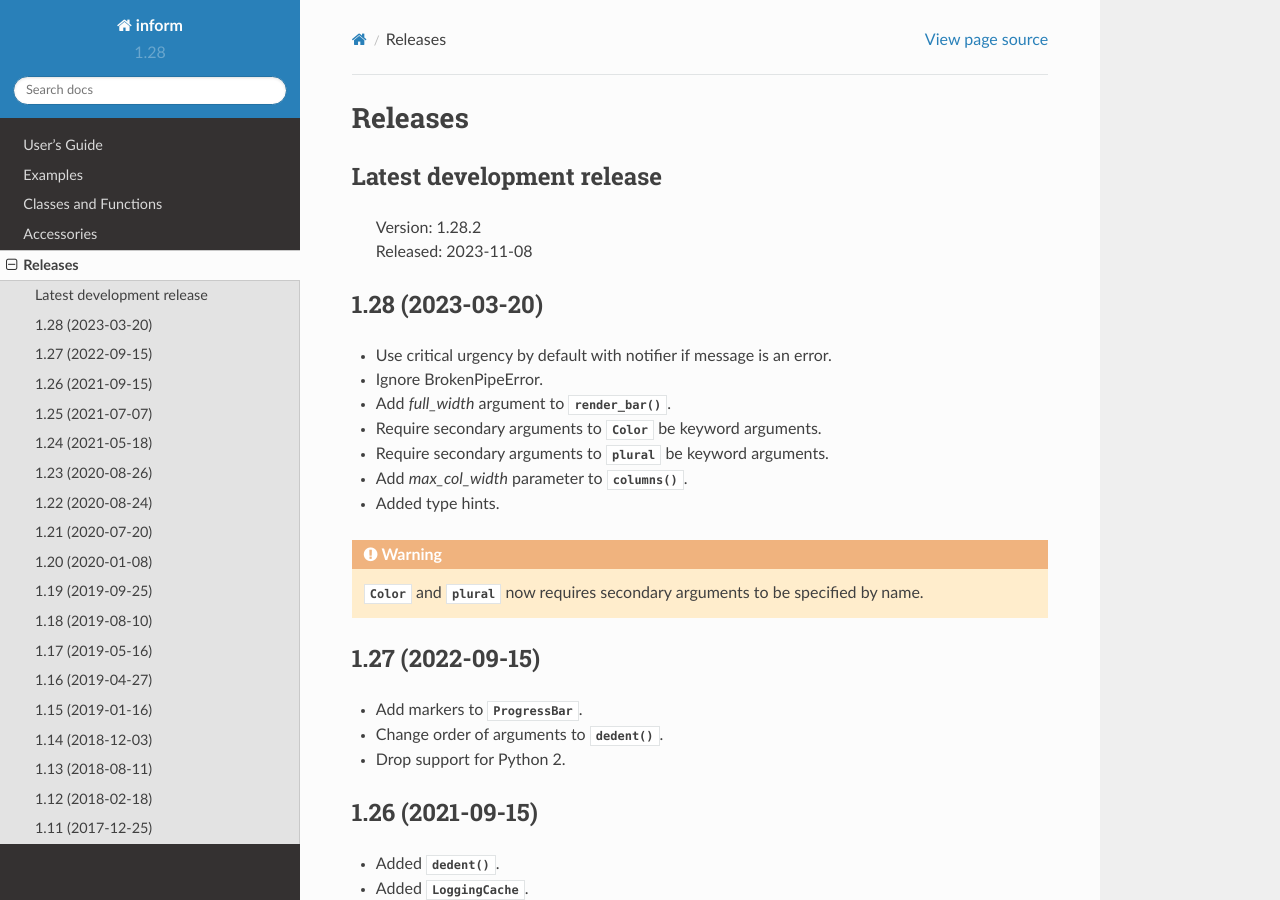
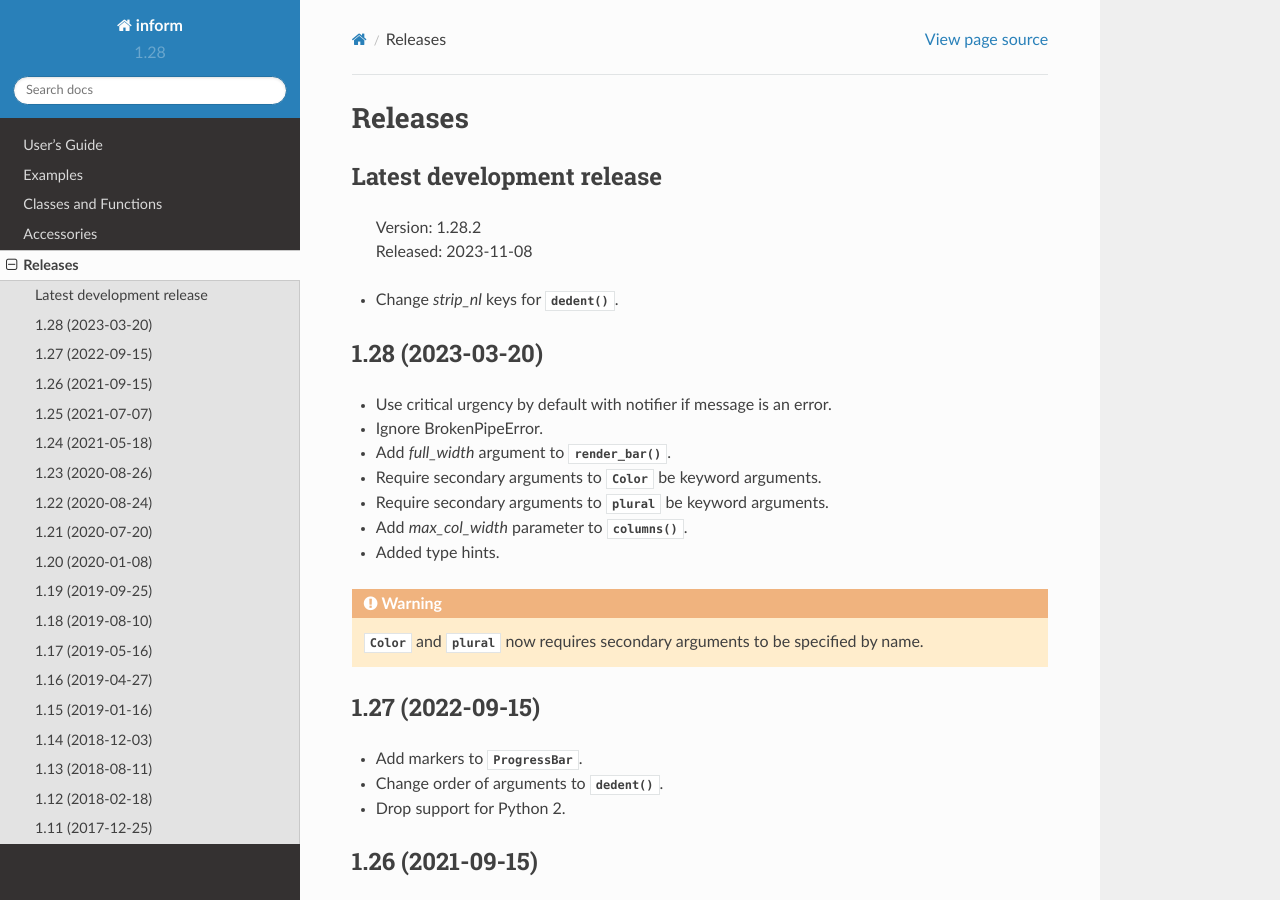
Before and after one commit to KenKundert/inform, a Sphinx documentation site: the page built from doc/releases.rst, in a window 1280 px wide and 900 px high. Built offline with Sphinx 7.4.7 and the Read the Docs theme 2.0.0, drawn with Linux system fonts in a browser that asks for light colours.

Commit message:
update release notes

```diff
--- a/doc/releases.rst
+++ b/doc/releases.rst
@@ -8,6 +8,8 @@ Latest development release
 
     | Version: 1.28.2
     | Released: 2023-11-08
+
+- Change *strip_nl* keys for :func:`dedent()`.
 
 
 1.28 (2023-03-20)
```
